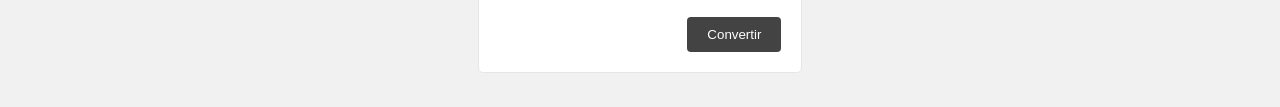
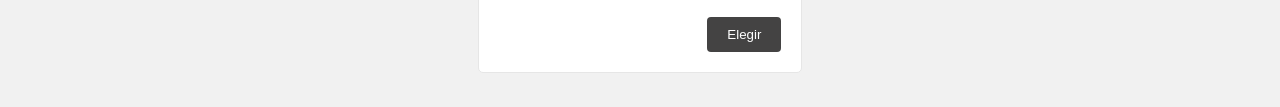
Before and after one commit to juanestebanmurciaramirez0624/JsTallerFinal, a plain HTML site: page view/palabra.html in a window 1280 px wide. Shown: the part 429-536 px from the top of the page. Drawn offline with Linux system fonts and the light colour scheme.

Commit message:
Update palabra.html

```diff
--- a/view/palabra.html
+++ b/view/palabra.html
@@ -48,7 +48,7 @@
             <input type="number" id="opcion" required step="0.1" class="form-input-one">
         </div>
         <div class="end">
-            <button type="submit" class="form-button" id="enviar">Convertir</button>
+            <button type="submit" class="form-button" id="enviar">Elegir</button>
         </div>
         </form>
         </div>
```
